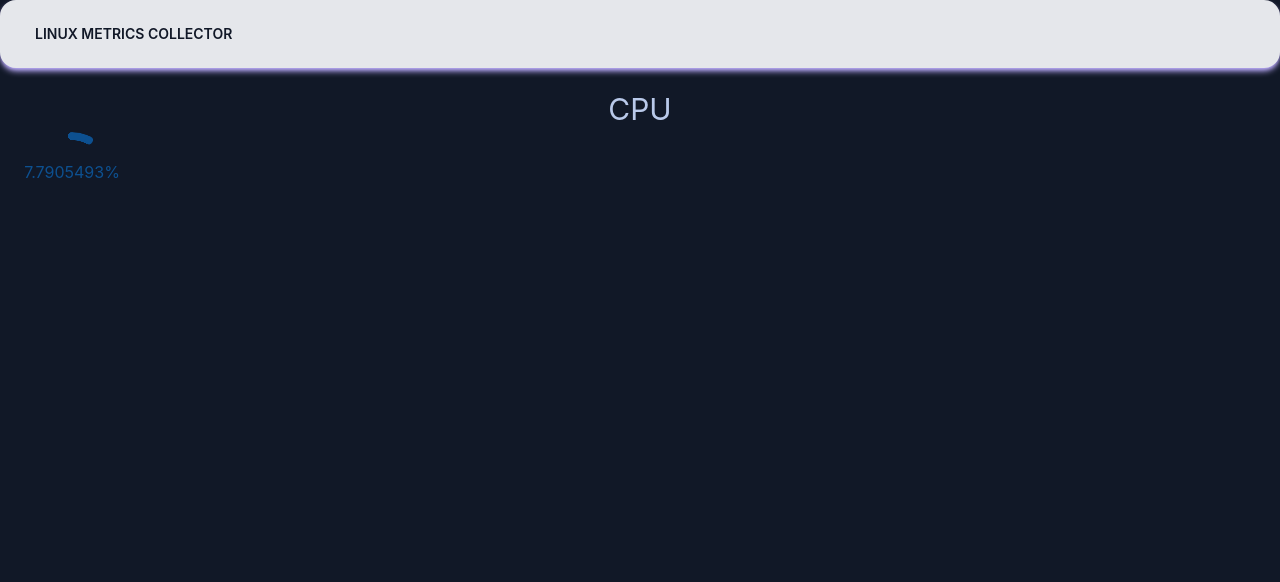
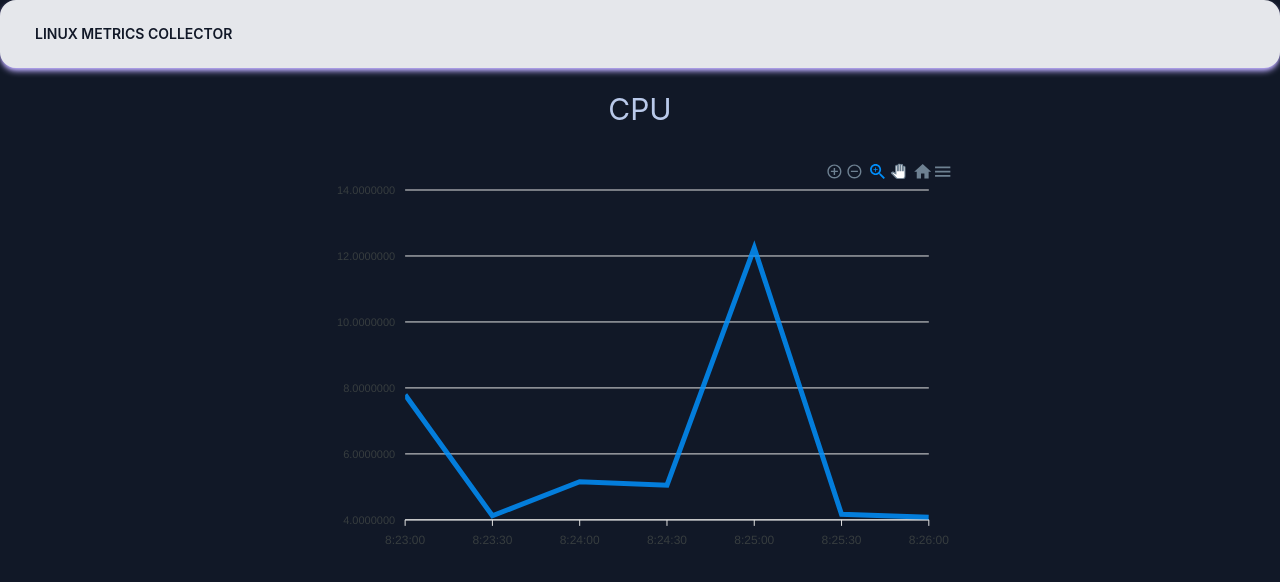
Before and after one commit to TiNewman/LinuxMetricsCollector, a Next.js app in the folder client/metrics-dashboard/: page /cpu in a window 1280 px wide. Shown: the top 582 px of the page. Built offline with nearby package versions, Linux system fonts and the light colour scheme.

Commit message:
created static line chart with temporary CPU data

```diff
--- a/client/metrics-dashboard/components/CPUChart.js
+++ b/client/metrics-dashboard/components/CPUChart.js
@@ -1,59 +1,34 @@
-import Chart from "react-apexcharts"
-import { useCallback, useEffect, useState } from 'react'
+import React, { useState } from 'react';
+import Chart from 'react-apexcharts';
 
-const CPUChart = (data) => {
-  //might need to be in page with websocket code
-  const [state,setState] = useState({
-                                     options: {
+const CPUChart = () => {
+  const [options, setOptions] = useState({
     chart: {
-                                         id: "basic-bar"
+      id: 'line-chart',
     },
     xaxis: {
-                                         categories: [1991, 1992, 1993, 1994, 1995, 1996, 1997, 1998]
-                                       }
+      categories: [
+        '8:23:00',
+        '8:23:30',
+        '8:24:00',
+        '8:24:30',
+        '8:25:00',
+        '8:25:30',
+        '8:26:00',
+      ],
     },
-                                     series: [
+  });
+  const [series, setSeries] = useState([
     {
-                                         name: "series-1",
-                                         data: [30, 40, 45, 50, 49, 60, 70, 91]
-                                       }
-                                     ]
-                               });
-  setState({
-                                                options: {
-                                                  chart: {
-                                                    id: "basic-bar"
+      name: 'CPU Percentage Used',
+      data: [7.7905493, 4.123711, 5.1546392, 5.050505, 12.244898, 4.1666665, 4.0816326],
     },
-                                                  xaxis: {
-                                                    categories: [1991, 1992, 1993, 1994, 1995, 1996, 1997, 1998]
-                                                  }
-                                                },
-                                                series: [
-                                                  {
-                                                    name: "series-1",
-                                                    data: data
-                                                  }
-                                                ]
-                                          })
-
+  ]);
   return (
-  <div className="mixed-chart">
-    {(typeof window !== 'undefined') &&
-    <div className="app">
-      <div className="row">
-        <div className="mixed-chart">
-          <Chart
-            options={state.options}
-            series={state.series}
-            type="bar"
-            width="500"
-          />
+    <div className='chart w-3/6 pt-7 mx-auto'>
+      <Chart options={options} series={series} type='line'/>
     </div>
-      </div>
-    </div>
-    }
-  </div>
-  )
+  );
 }
 
 export default CPUChart
--- a/client/metrics-dashboard/pages/cpu.js
+++ b/client/metrics-dashboard/pages/cpu.js
@@ -3,9 +3,9 @@ import { useCallback, useEffect, useState } from 'react'
 import io from 'socket.io-client'
 import processListStyles from '../styles/Process_List.module.css'
 //import Chart from "../components/CPUChart"
-//import dynamic from 'next/dynamic'
+import dynamic from 'next/dynamic'
 
-//const Chart = dynamic(() => import('../components/CPUChart'), { ssr: false });
+const Chart = dynamic(() => import('../components/CPUChart'), { ssr: false });
 
 let socket
 
@@ -38,13 +38,14 @@ const cpuView = props => {
     };
   }
   */
-  //const data = [30, 40, 45, 50, 49, 60, 70, 91]
-  const data = [{Usage:7.7905493}, {Usage:4.123711}, {Usage:5.1546392}, {Usage:5.050505}, {Usage:12.244898}, {Usage:4.1666665}, {Usage:4.0816326}, {Usage:13.131313}, {Usage:13.265306}]
+  const data = [30, 40, 45, 50, 49, 60, 70, 91]
+  //const data = [{Usage:7.7905493}, {Usage:4.123711}, {Usage:5.1546392}, {Usage:5.050505}, {Usage:12.244898}, {Usage:4.1666665}, {Usage:4.0816326}, {Usage:13.131313}, {Usage:13.265306}]
   //<Chart data={data}/>
+  //<div className="radial-progress text-primary ml-8" style={{"--value":data[0].Usage}}>{data[0].Usage}%</div>
   return (
     <div>
       <h1 className={processListStyles.h1}> CPU </h1>
-      <div className="radial-progress text-primary ml-8" style={{"--value":data[0].Usage}}>{data[0].Usage}%</div>
+      <Chart />
     </div>
   )
 }
```
Lines whose indentation alone changed are shown as unchanged.
